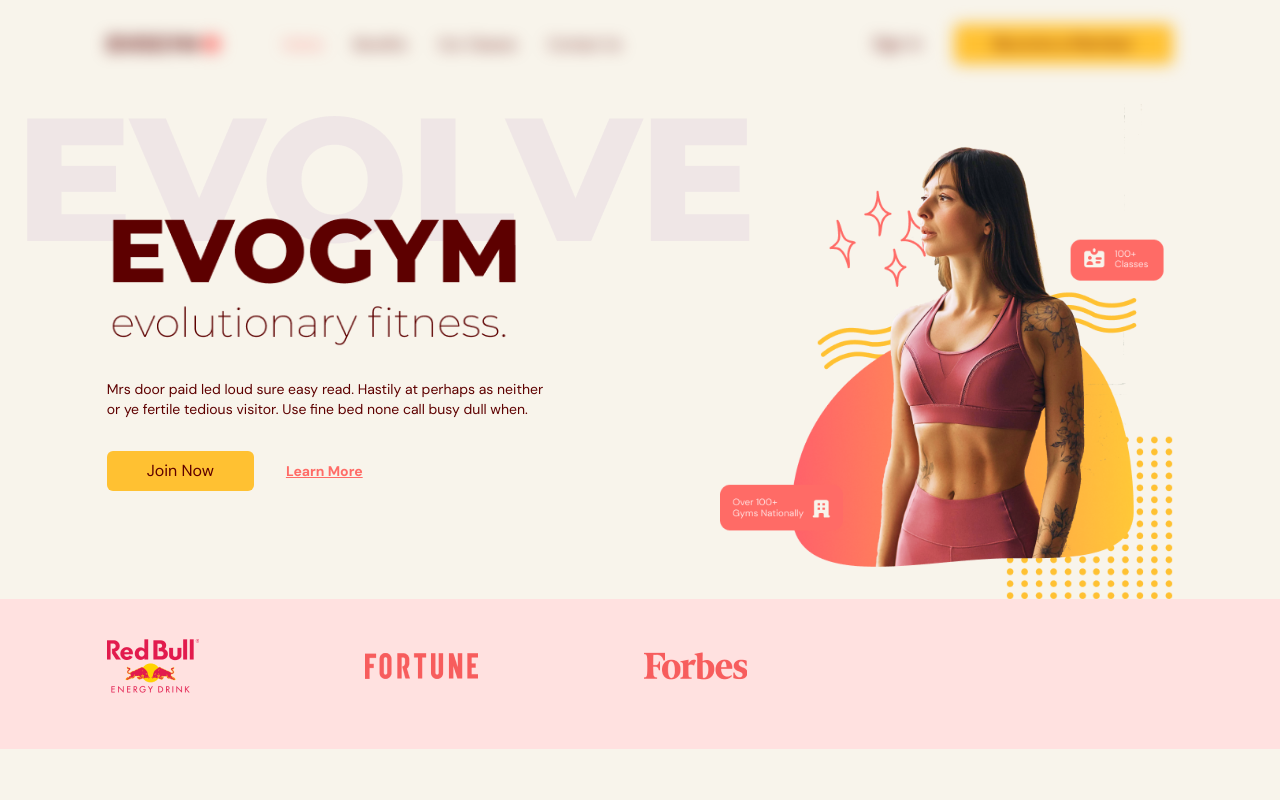
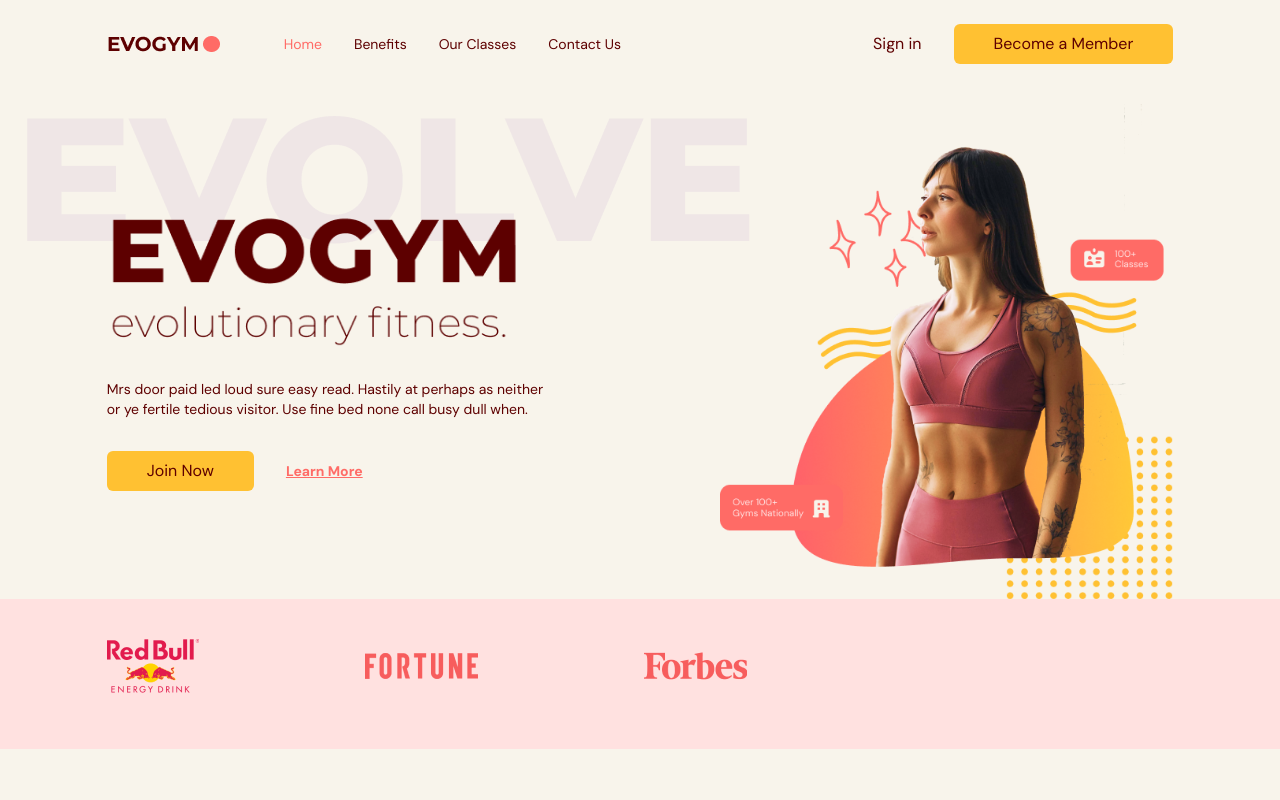
Before and after one commit to Timmotal/mogymn, a React (Vite) app: page / in a window 1280 px wide. Shown: the top 800 px of the page. Built offline with nearby package versions, Linux system fonts and the light colour scheme.

Commit message:
remove blur distorts screen

```diff
--- a/src/scenes/navbar/index.tsx
+++ b/src/scenes/navbar/index.tsx
@@ -21,7 +21,7 @@ const Navbar = ({ isTopOfPage, selectedPage, setSelectedPage }: Props) => {
     const navbarBackground = isTopOfPage ? "" : "bg-primary-100 drop-shadow";
 
     return (<nav>
-        <div className={`${navbarBackground} ${flexBetween} fixed top-0 z-30 w-full py-6 blur`}>
+        <div className={`${navbarBackground} ${flexBetween} fixed top-0 z-30 w-full py-6`}>
 
             <div className={`${flexBetween} mx-auto w-5/6`}>
                 <div className={`${flexBetween} w-full gap-16`}>
```
